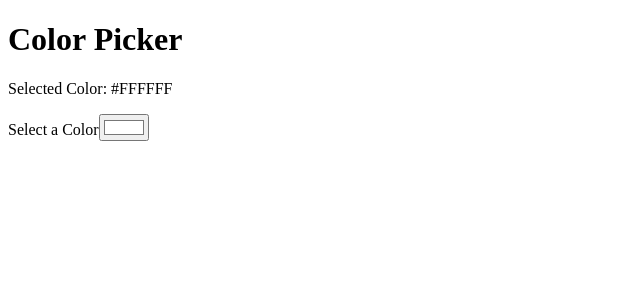
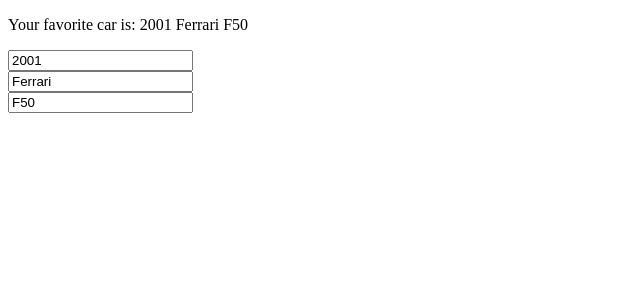
Before and after one commit to NorPeK/react-training, a React (Vite) app in the folder reactProject/: page / in a window 1280 px wide. Shown: the top 300 px of the page, without its empty margins (0-640 px from the left). Built offline with nearby package versions, Linux system fonts and the light colour scheme.

Commit message:
update object states

```diff
--- a/reactProject/src/App.jsx
+++ b/reactProject/src/App.jsx
@@ -9,11 +9,12 @@
 import MyComponent from "./components/myComponent.jsx";
 import OnChange from "./components/onchange.jsx";
 import ColorPicker from "./components/ColorPicker.jsx";
+import UpdateObjects from "./components/UpdateObjects.jsx";
 function App() {
 
   return(
     <>
-    <ColorPicker/>
+    <UpdateObjects/>
     </>
   );
 }
--- /dev/null
+++ b/reactProject/src/components/UpdateObjects.jsx
@@ -0,0 +1,32 @@
+import React, { useState } from "react";
+
+function UpdateObjects() {
+    const [car, setCar] = useState({year: 2001,
+                                    make: "Ferrari" ,
+                                    model:"F50"});
+
+    function handleYearChange(event){
+        setCar(c => ({...c, year: event.target.value}));
+    }
+
+    function handleMakeChange(event){
+        setCar(c => ({...c, make: event.target.value}));
+    }
+
+    function handleModelChange(event){
+        setCar(c => ({...c, model: event.target.value}));
+    }
+
+
+    return(
+        <div>
+            <p>Your favorite car is: {car.year} {car.make} {car.model}</p>
+
+            <input type="number" value={car.year} onChange={handleYearChange}/> <br/>
+            <input type="text" value={car.make} onChange={handleMakeChange}/> <br/>
+            <input type="text" value={car.model} onChange={handleModelChange}/> <br/>
+        </div>
+    )
+}
+
+export default UpdateObjects
```
